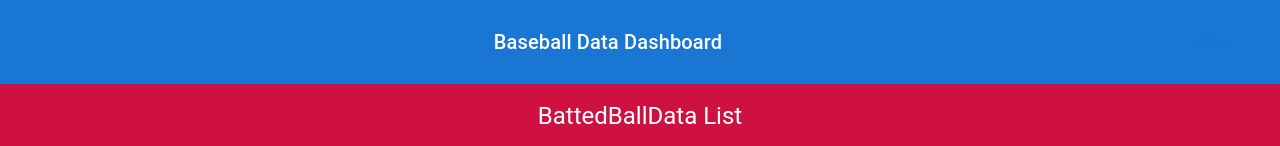
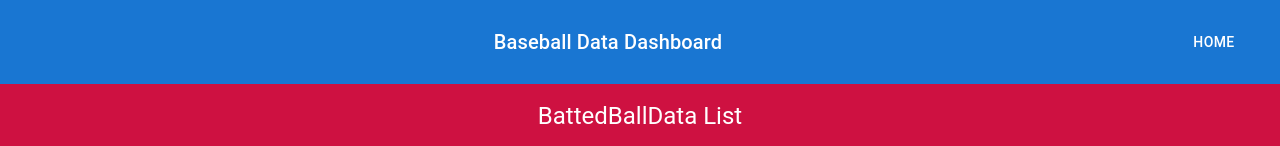
Before and after one commit to raphaelpalacio/baseballdatavisualization, a React (Create React App) app in the folder baseball-data-visualization/: page / in a window 1280 px wide. Shown: the top 146 px of the page. Built offline with nearby package versions, Linux system fonts and the light colour scheme; no server answers.

Commit message:
home button now show sup

```diff
--- a/baseball-data-visualization/src/components/Header.js
+++ b/baseball-data-visualization/src/components/Header.js
@@ -10,7 +10,7 @@ const Header = () => {
         <Typography variant="h6" className="header-title">
           Baseball Data Dashboard
         </Typography>
-        <Button className="header-button" component={Link} to="/">
+        <Button color="inherit" component={Link} to="/" className="header-button">
           Home
         </Button>
       </Toolbar>
--- a/baseball-data-visualization/src/styles/header.css
+++ b/baseball-data-visualization/src/styles/header.css
@@ -1,6 +1,6 @@
 /* Header.css */
 
-/* Apply navy background and white text to the header */
+/* Header background */
 .header {
     background-color: #13274F; /* Dark Navy */
     color: white;
@@ -9,17 +9,17 @@
     text-align: center;
 }
 
-/* Styling for the title */
+/* Title styling */
 .header-title {
-    color: white; /* White text for the title */
+    color: white;
     font-weight: bold;
     font-size: 24px;
     flex-grow: 1;
 }
 
-/* Styling for the Home button */
+/* Button styling for Home button */
 .header-button {
-    color: white; /* White text for button */
+    color: white; /* Ensures text in the button is white */
     text-decoration: none;
     font-size: 16px;
 }
```
